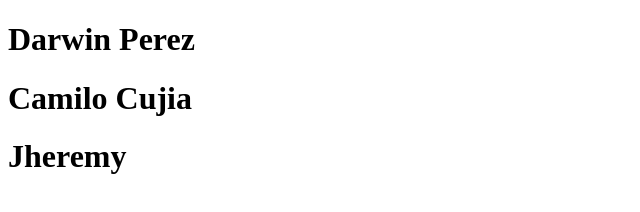
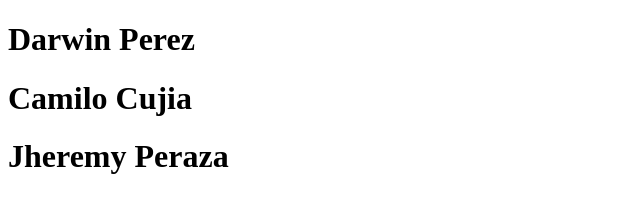
Before and after one commit to xdarwin13/EquipoDesarrolo, a plain HTML site: page index.html in a window 1280 px wide. Shown: the whole page, without its empty margins (0-640 px from the left). Drawn offline with Linux system fonts and the light colour scheme.

Commit message:
apellido

```diff
--- a/index.html
+++ b/index.html
@@ -8,6 +8,6 @@
 <body>
     <h1>Darwin Perez</h1>
     <h1>Camilo Cujia</h1>
-    <h1>Jheremy</h1>
+    <h1>Jheremy Peraza</h1>
 </body>
 </html>
```
